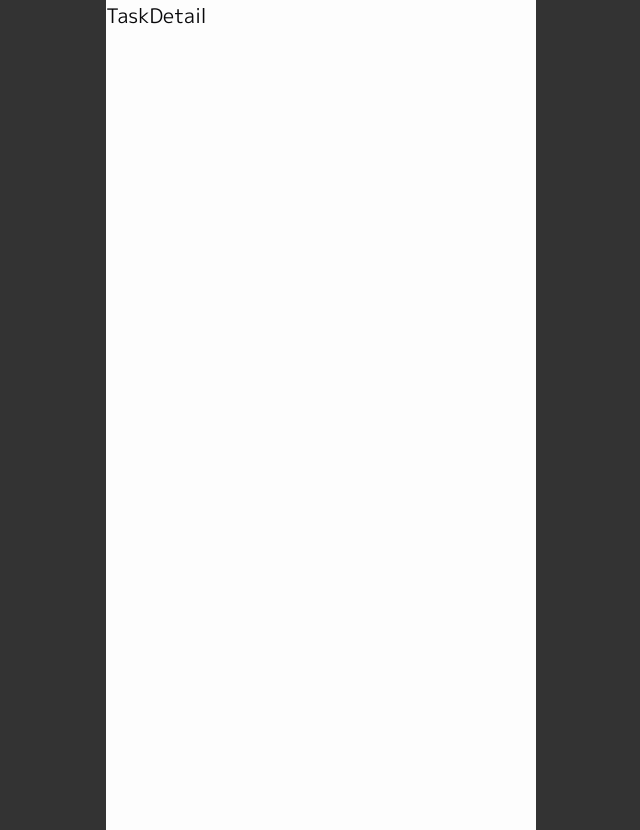
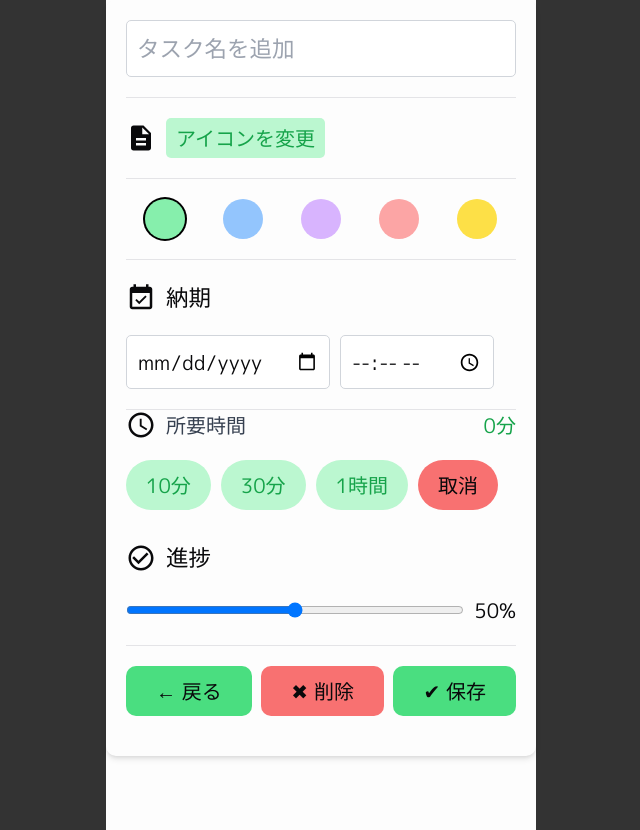
Before and after one commit to Tornado2024-AlphaC/You-DO, a Next.js app: page /task-detail in a window 1280 px wide. Shown: the whole page, without its empty margins (319-959 px from the left). Built offline with nearby package versions, Linux system fonts and the light colour scheme.

Commit message:
feat:タスク詳細画面

```diff
--- a/src/app/task-detail/page.tsx
+++ b/src/app/task-detail/page.tsx
@@ -1,7 +1,243 @@
-import React from 'react';
+'use client';
+import { useState } from 'react';
+
+import DescriptionIcon from '@mui/icons-material/Description';
+import ColorLensIcon from '@mui/icons-material/ColorLens';
+import EventAvailableIcon from '@mui/icons-material/EventAvailable';
+import CheckCircleOutlineIcon from '@mui/icons-material/CheckCircleOutline';
+import AccessTimeIcon from '@mui/icons-material/AccessTime';
+import WorkIcon from '@mui/icons-material/Work';
+import SchoolIcon from '@mui/icons-material/School';
+import FitnessCenterIcon from '@mui/icons-material/FitnessCenter';
+
+// 型定義
+type TimeUnit = '10分' | '30分' | '1時間';
+type IconType = 'DescriptionIcon' | 'WorkIcon' | 'SchoolIcon' | 'FitnessCenterIcon';
 
 const TaskDetail = () => {
-	return <div>TaskDetail</div>;
+  const [taskName, setTaskName] = useState('');
+  const [totalMinutes, setTotalMinutes] = useState(0);
+  const [selectedIcon, setSelectedIcon] = useState<IconType>('DescriptionIcon'); // デフォルトアイコン
+  const [selectedColor, setSelectedColor] = useState('bg-green-300'); // デフォルト色
+  const [progress, setProgress] = useState(50); // 初期進捗
+  const [isIconPickerOpen, setIsIconPickerOpen] = useState(false); // アイコン選択用のフラグ
+
+  // 日付と時間のステート
+  const [dueDate, setDueDate] = useState(''); // 初期日付
+  const [dueTime, setDueTime] = useState(''); // 初期時間
+
+  // 時間を分単位に変換して加算する関数
+  const addTime = (timeUnit: TimeUnit) => {
+    let minutesToAdd = 0;
+    switch (timeUnit) {
+      case '10分':
+        minutesToAdd = 10;
+        break;
+      case '30分':
+        minutesToAdd = 30;
+        break;
+      case '1時間':
+        minutesToAdd = 60;
+        break;
+      default:
+        break;
+    }
+    setTotalMinutes(prev => prev + minutesToAdd);
+  };
+
+  // 所要時間の分を時間と分の形式に変換する関数
+  const formatTime = (minutes: number): string => {
+    const hours = Math.floor(minutes / 60);
+    const mins = minutes % 60;
+    return `${hours > 0 ? `${hours}時間` : ''}${mins}分`;
+  };
+
+  // 時間をリセットする関数
+  const handleCancel = () => {
+    setTotalMinutes(0);
+    setTaskName('');
+    setSelectedIcon('DescriptionIcon'); // 初期のアイコンにリセット
+    setSelectedColor('bg-green-300');   // 初期の色にリセット
+    setProgress(50);                    // 初期の進捗にリセット
+    setDueDate('');                     // 日付をリセット
+    setDueTime('');                     // 時間をリセット
+  };
+
+  // 削除ボタンで入力をリセットする
+  const handleReset = () => {
+    setTaskName('');
+    setTotalMinutes(0);
+    setSelectedIcon('DescriptionIcon');
+    setSelectedColor('bg-green-300');
+    setProgress(50);
+    setDueDate('');  // 日付のリセット
+    setDueTime('');  // 時間のリセット
+  };
+
+  // アイコンをレンダリングする関数
+  const renderIcon = () => {
+    switch (selectedIcon) {
+      case 'WorkIcon':
+        return <WorkIcon className="mr-2" />;
+      case 'SchoolIcon':
+        return <SchoolIcon className="mr-2" />;
+      case 'FitnessCenterIcon':
+        return <FitnessCenterIcon className="mr-2" />;
+      default:
+        return <DescriptionIcon className="mr-2" />;
+    }
+  };
+
+  // アイコン変更ボタンをクリックしたときのハンドラ
+  const toggleIconPicker = () => {
+    setIsIconPickerOpen(prev => !prev);
+  };
+
+  return (
+    <div className="w-full max-w-sm mx-auto p-4 bg-white rounded-lg shadow-md">
+      <div className="mb-4">
+        <input
+          type="text"
+          id="taskName"
+          value={taskName}
+          placeholder="タスク名を追加"
+          className="w-full p-2 border border-gray-300 rounded outline-none text-lg"
+          onChange={e => setTaskName(e.target.value)}
+        />
+      </div>
+      <hr />
+      <div className="flex items-center py-4">
+        {renderIcon()}
+        <button
+          onClick={toggleIconPicker}
+          className="flex items-center px-2 py-1 bg-green-200 text-green-600 rounded"
+        >
+          アイコンを変更
+        </button>
+      </div>
+
+      {/* アイコン選択のドロップダウン */}
+      {isIconPickerOpen && (
+        <div className="flex gap-2 mb-4">
+          <button onClick={() => setSelectedIcon('DescriptionIcon')} className="p-2">
+            <DescriptionIcon />
+          </button>
+          <button onClick={() => setSelectedIcon('WorkIcon')} className="p-2">
+            <WorkIcon />
+          </button>
+          <button onClick={() => setSelectedIcon('SchoolIcon')} className="p-2">
+            <SchoolIcon />
+          </button>
+          <button onClick={() => setSelectedIcon('FitnessCenterIcon')} className="p-2">
+            <FitnessCenterIcon />
+          </button>
+        </div>
+      )}
+      <hr />
+      <div className="flex justify-around py-4">
+        <div onClick={() => setSelectedColor('bg-green-300')} className={`w-8 h-8 ${selectedColor === 'bg-green-300' ? 'ring-2 ring-black' : ''} bg-green-300 rounded-full cursor-pointer`}></div>
+        <div onClick={() => setSelectedColor('bg-blue-300')} className={`w-8 h-8 ${selectedColor === 'bg-blue-300' ? 'ring-2 ring-black' : ''} bg-blue-300 rounded-full cursor-pointer`}></div>
+        <div onClick={() => setSelectedColor('bg-purple-300')} className={`w-8 h-8 ${selectedColor === 'bg-purple-300' ? 'ring-2 ring-black' : ''} bg-purple-300 rounded-full cursor-pointer`}></div>
+        <div onClick={() => setSelectedColor('bg-red-300')} className={`w-8 h-8 ${selectedColor === 'bg-red-300' ? 'ring-2 ring-black' : ''} bg-red-300 rounded-full cursor-pointer`}></div>
+        <div onClick={() => setSelectedColor('bg-yellow-300')} className={`w-8 h-8 ${selectedColor === 'bg-yellow-300' ? 'ring-2 ring-black' : ''} bg-yellow-300 rounded-full cursor-pointer`}></div>
+      </div>
+      <hr />
+      <div className="flex items-center py-4">
+        <EventAvailableIcon className="mr-2" />
+        <span className="text-lg">納期</span>
+      </div>
+      <div className="flex gap-2 mb-4">
+        <input
+          type="date"
+          className="border border-gray-300 rounded p-2"
+          value={dueDate}
+          onChange={(e) => setDueDate(e.target.value)}
+        />
+        <input
+          type="time"
+          className="border border-gray-300 rounded p-2"
+          value={dueTime}
+          onChange={(e) => setDueTime(e.target.value)}
+        />
+      </div>
+      <hr />
+      <div className="flex items-center mb-4">
+        <AccessTimeIcon className="w-6 h-6 mr-2" />
+        <h3 className="text-gray-700 font-medium">所要時間</h3>
+        <span className="text-green-600 ml-auto">{formatTime(totalMinutes)}</span>
+      </div>
+
+      <div className="flex gap-2 mb-6">
+        <button
+          onClick={() => addTime('10分')}
+          className="px-4 py-2 bg-green-200 text-green-600 rounded-full"
+        >
+          10分
+        </button>
+        <button
+          onClick={() => addTime('30分')}
+          className="px-4 py-2 bg-green-200 text-green-600 rounded-full"
+        >
+          30分
+        </button>
+        <button
+          onClick={() => addTime('1時間')}
+          className="px-4 py-2 bg-green-200 text-green-600 rounded-full"
+        >
+          1時間
+        </button>
+        <button
+          onClick={handleCancel}
+          className="px-4 py-2 bg-red-400 text-white rounded-full"
+        >
+          取消
+        </button>
+      </div>
+
+      <div className="flex items-center mb-4">
+        <CheckCircleOutlineIcon className="mr-2" />
+        <span className="text-lg">進捗</span>
+      </div>
+
+      {/* 進捗スライダー */}
+      <div className="flex items-center mb-4">
+        <input
+          type="range"
+          min="0"
+          max="100"
+          value={progress}
+          onChange={(e) => setProgress(Number(e.target.value))}
+          className="w-full"
+        />
+        <span className="ml-2">{progress}%</span>
+      </div>
+      <hr />
+      <div className="flex justify-between py-4">
+        <button className="flex items-center justify-center px-6 py-2 bg-green-400 text-white rounded-lg">
+          ← 戻る
+        </button>
+        <button
+          onClick={handleReset}
+          className="flex items-center justify-center px-6 py-2 bg-red-400 text-white rounded-lg"
+        >
+          ✖ 削除
+        </button>
+        <button className="flex items-center justify-center px-6 py-2 bg-green-400 text-white rounded-lg">
+          ✔ 保存
+        </button>
+      </div>
+    </div>
+  );
 };
 
 export default TaskDetail;
+
+
+
+// import React from 'react';
+
+// const TaskDetail = () => {
+// 	return <div>TaskDetail</div>;
+// };
+
+// export default TaskDetail;
```
